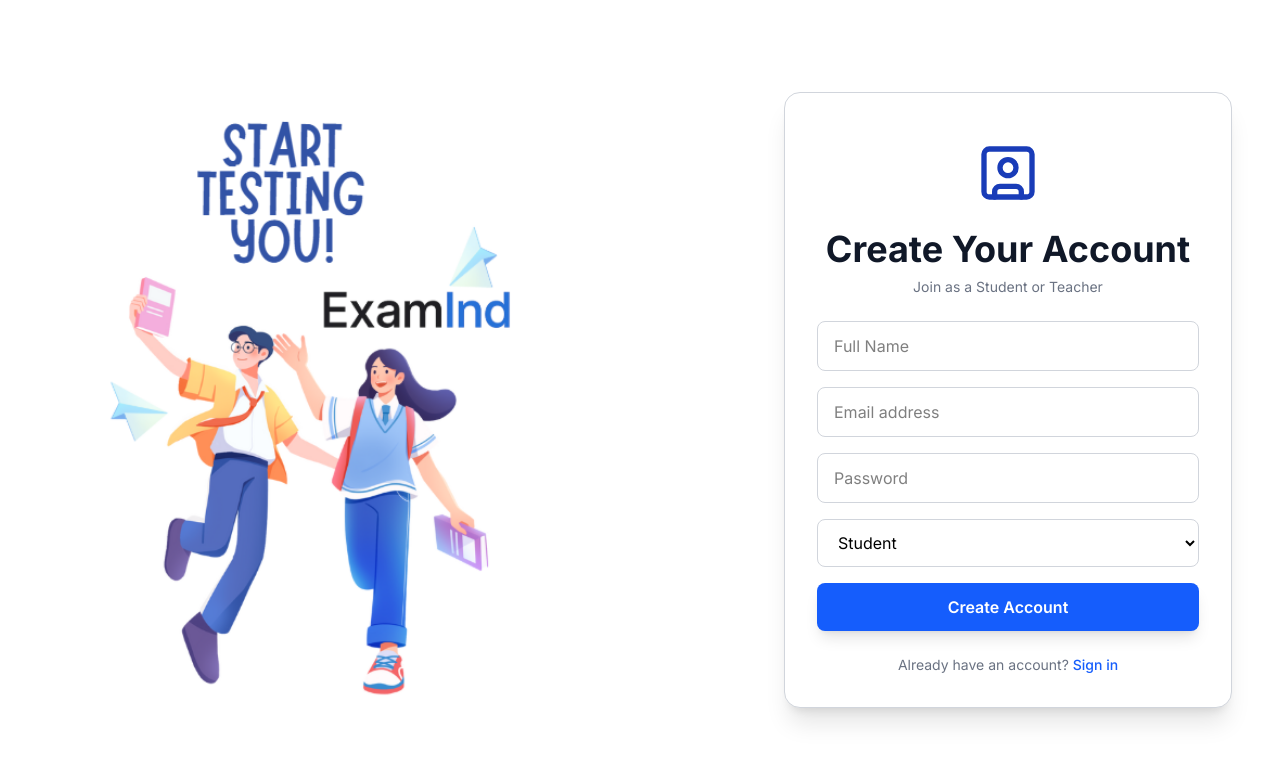
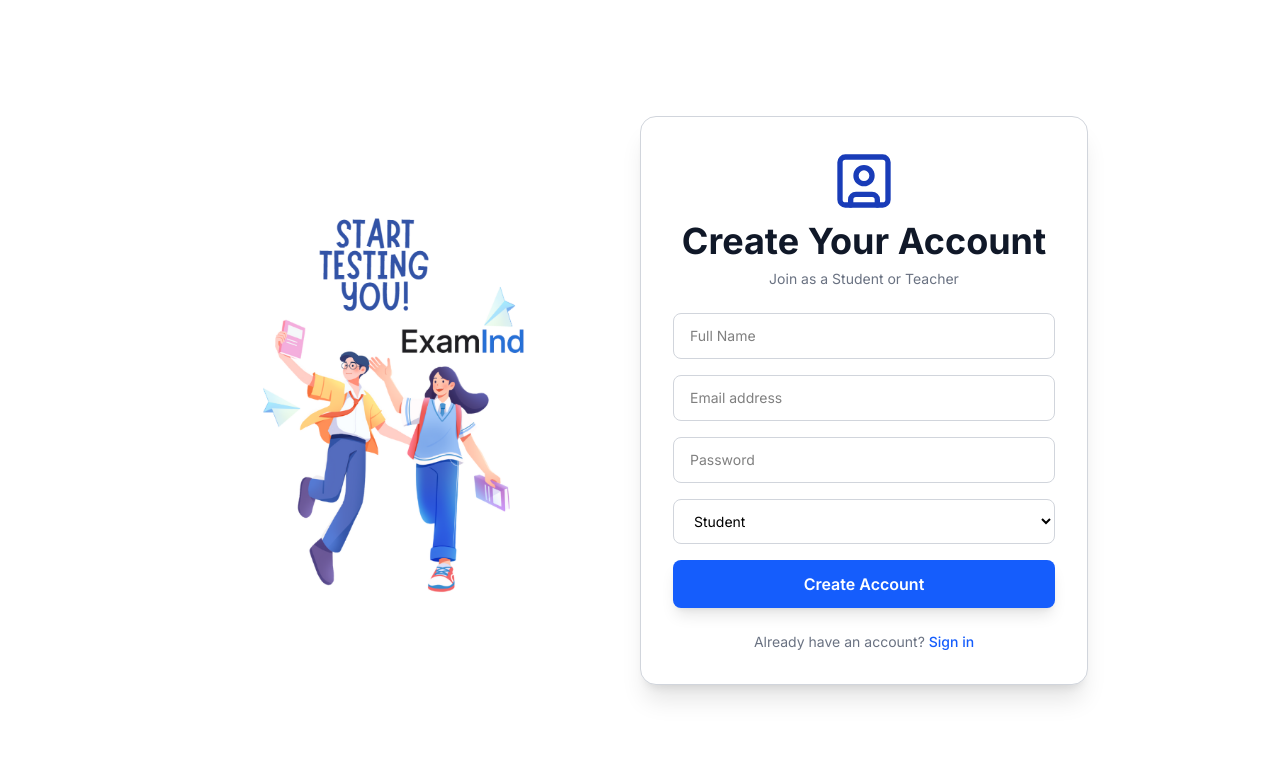
Before and after one commit to DivyaJain-DataAnalyst/Examind, a React (Vite) app in the folder frontend/: page /register in a window 1280 px wide. Shown: the top 762 px of the page. Built offline with nearby package versions, Linux system fonts and the light colour scheme; no server answers.

Commit message:
login and register reaponsive

```diff
--- a/frontend/src/pages/Login.jsx
+++ b/frontend/src/pages/Login.jsx
@@ -28,8 +28,9 @@ const Login = () => {
     };
 
     return (
-        <div className="flex min-h-screen items-center justify-center gap-30 bg-white px-4 py-12">
-            <div className="animate-fade-in w-full max-w-md space-y-6 rounded-2xl border border-gray-300 bg-white p-8 shadow-[0_1px_10px_rgba(0,0,0,0.25)]">
+        <div className="flex min-h-screen flex-col items-center justify-center bg-white px-4 py-12 md:flex-row">
+            {/* Left - Form */}
+            <div className="animate-fade-in w-full max-w-md space-y-6 rounded-2xl border border-gray-300 bg-white p-6 shadow-[0_1px_10px_rgba(0,0,0,0.25)] md:p-8">
                 <div className="flex flex-col items-center">
                     <svg
                         xmlns="http://www.w3.org/2000/svg"
@@ -41,26 +42,27 @@ const Login = () => {
                         strokeWidth="2"
                         strokeLinecap="round"
                         strokeLinejoin="round"
-                        className="lucide lucide-square-user mb-2 h-24 w-16 text-blue-800"
+                        className="lucide lucide-square-user mb-2 h-16 w-16 text-blue-800"
                     >
                         <rect width="18" height="18" x="3" y="3" rx="2" />
                         <circle cx="12" cy="10" r="3" />
                         <path d="M7 21v-2a2 2 0 0 1 2-2h6a2 2 0 0 1 2 2v2" />
                     </svg>
-                    <h2 className="mb-2 text-3xl font-extrabold text-black">
+                    <h2 className="mb-2 text-2xl font-extrabold text-black md:text-3xl">
                         Sign In to Your Account
                     </h2>
-                    <p className="text-sm text-gray-500">
+                    <p className="text-center text-sm text-gray-500">
                         Welcome back! Please login to continue.
                     </p>
                 </div>
+
                 <form className="space-y-4" onSubmit={handleSubmit}>
                     <input
                         type="email"
                         placeholder="Email address"
                         value={email}
                         onChange={(e) => setEmail(e.target.value)}
-                        className="w-full rounded-lg border border-gray-300 px-4 py-3 transition focus:ring-2 focus:ring-blue-400 focus:outline-none"
+                        className="w-full rounded-lg border border-gray-300 px-4 py-3 text-sm transition focus:ring-2 focus:ring-blue-400 focus:outline-none"
                         required
                     />
                     <input
@@ -68,7 +70,7 @@ const Login = () => {
                         placeholder="Password"
                         value={password}
                         onChange={(e) => setPassword(e.target.value)}
-                        className="w-full rounded-lg border border-gray-300 px-4 py-3 transition focus:ring-2 focus:ring-blue-400 focus:outline-none"
+                        className="w-full rounded-lg border border-gray-300 px-4 py-3 text-sm transition focus:ring-2 focus:ring-blue-400 focus:outline-none"
                         required
                     />
                     <button
@@ -79,6 +81,7 @@ const Login = () => {
                         {isLoading ? "Signing in..." : "Sign In"}
                     </button>
                 </form>
+
                 <div className="text-center text-sm text-gray-500">
                     Don&apos;t have an account?{" "}
                     <Link
@@ -90,11 +93,12 @@ const Login = () => {
                 </div>
             </div>
 
-            <div>
+            {/* Right - Image */}
+            <div className="mt-8 hidden md:mt-0 md:ml-12 md:block">
                 <img
                     src="../images/login.png"
                     alt="login"
-                    className="h-172 w-196"
+                    className="h-auto w-80 md:w-96"
                 />
             </div>
         </div>
--- a/frontend/src/pages/Register.jsx
+++ b/frontend/src/pages/Register.jsx
@@ -17,22 +17,25 @@ const Register = () => {
         const success = await register(name, email, password, role);
         setIsLoading(false);
         if (success) {
-            navigate("/login"); // ✅ Go to login page after register
+            navigate("/login");
         } else {
             alert("Registration failed");
         }
     };
 
     return (
-        <div className="flex min-h-screen items-center justify-center gap-60 bg-white px-4 py-12">
-            <div>
+        <div className="flex min-h-screen flex-col items-center justify-center gap-8 bg-white px-4 py-8 md:flex-row md:gap-16 md:px-8 md:py-12">
+            {/* Left - Image */}
+            <div className="hidden md:block">
                 <img
                     src="./images/Screenshot 2025-06-22 163759.png"
                     alt="Register"
-                    className="h-164 w-124 object-cover"
+                    className="h-auto w-80 object-cover md:w-96"
                 />
             </div>
-            <div className="animate-fade-in w-full max-w-md space-y-6 rounded-2xl border border-gray-300 bg-white p-8 shadow-xl">
+
+            {/* Right - Form */}
+            <div className="animate-fade-in w-full max-w-md space-y-6 rounded-2xl border border-gray-300 bg-white p-6 shadow-xl md:p-8">
                 <div className="flex flex-col items-center">
                     <svg
                         xmlns="http://www.w3.org/2000/svg"
@@ -44,26 +47,27 @@ const Register = () => {
                         strokeWidth="2"
                         strokeLinecap="round"
                         strokeLinejoin="round"
-                        className="lucide lucide-square-user mb-2 h-24 w-16 text-blue-800"
+                        className="lucide lucide-square-user mb-2 h-16 w-16 text-blue-800"
                     >
                         <rect width="18" height="18" x="3" y="3" rx="2" />
                         <circle cx="12" cy="10" r="3" />
                         <path d="M7 21v-2a2 2 0 0 1 2-2h6a2 2 0 0 1 2 2v2" />
                     </svg>
-                    <h2 className="mb-2 text-4xl font-extrabold text-gray-900">
+                    <h2 className="mb-2 text-center text-2xl font-extrabold text-gray-900 md:text-4xl">
                         Create Your Account
                     </h2>
-                    <p className="text-sm text-gray-500">
+                    <p className="text-center text-sm text-gray-500">
                         Join as a Student or Teacher
                     </p>
                 </div>
+
                 <form className="space-y-4" onSubmit={handleSubmit}>
                     <input
                         type="text"
                         placeholder="Full Name"
                         value={name}
                         onChange={(e) => setName(e.target.value)}
-                        className="w-full rounded-lg border border-gray-300 px-4 py-3 transition focus:ring-2 focus:ring-blue-400 focus:outline-none"
+                        className="w-full rounded-lg border border-gray-300 px-4 py-3 text-sm transition focus:ring-2 focus:ring-blue-400 focus:outline-none"
                         required
                     />
                     <input
@@ -71,7 +75,7 @@ const Register = () => {
                         placeholder="Email address"
                         value={email}
                         onChange={(e) => setEmail(e.target.value)}
-                        className="w-full rounded-lg border border-gray-300 px-4 py-3 transition focus:ring-2 focus:ring-blue-400 focus:outline-none"
+                        className="w-full rounded-lg border border-gray-300 px-4 py-3 text-sm transition focus:ring-2 focus:ring-blue-400 focus:outline-none"
                         required
                     />
                     <input
@@ -79,13 +83,13 @@ const Register = () => {
                         placeholder="Password"
                         value={password}
                         onChange={(e) => setPassword(e.target.value)}
-                        className="w-full rounded-lg border border-gray-300 px-4 py-3 transition focus:ring-2 focus:ring-blue-400 focus:outline-none"
+                        className="w-full rounded-lg border border-gray-300 px-4 py-3 text-sm transition focus:ring-2 focus:ring-blue-400 focus:outline-none"
                         required
                     />
                     <select
                         value={role}
                         onChange={(e) => setRole(e.target.value)}
-                        className="w-full rounded-lg border border-gray-300 px-4 py-3 transition focus:ring-2 focus:ring-blue-400 focus:outline-none"
+                        className="w-full rounded-lg border border-gray-300 px-4 py-3 text-sm transition focus:ring-2 focus:ring-blue-400 focus:outline-none"
                     >
                         <option value="student">Student</option>
                         <option value="teacher">Teacher</option>
@@ -98,6 +102,7 @@ const Register = () => {
                         {isLoading ? "Creating Account..." : "Create Account"}
                     </button>
                 </form>
+
                 <div className="text-center text-sm text-gray-500">
                     Already have an account?{" "}
                     <Link
```
